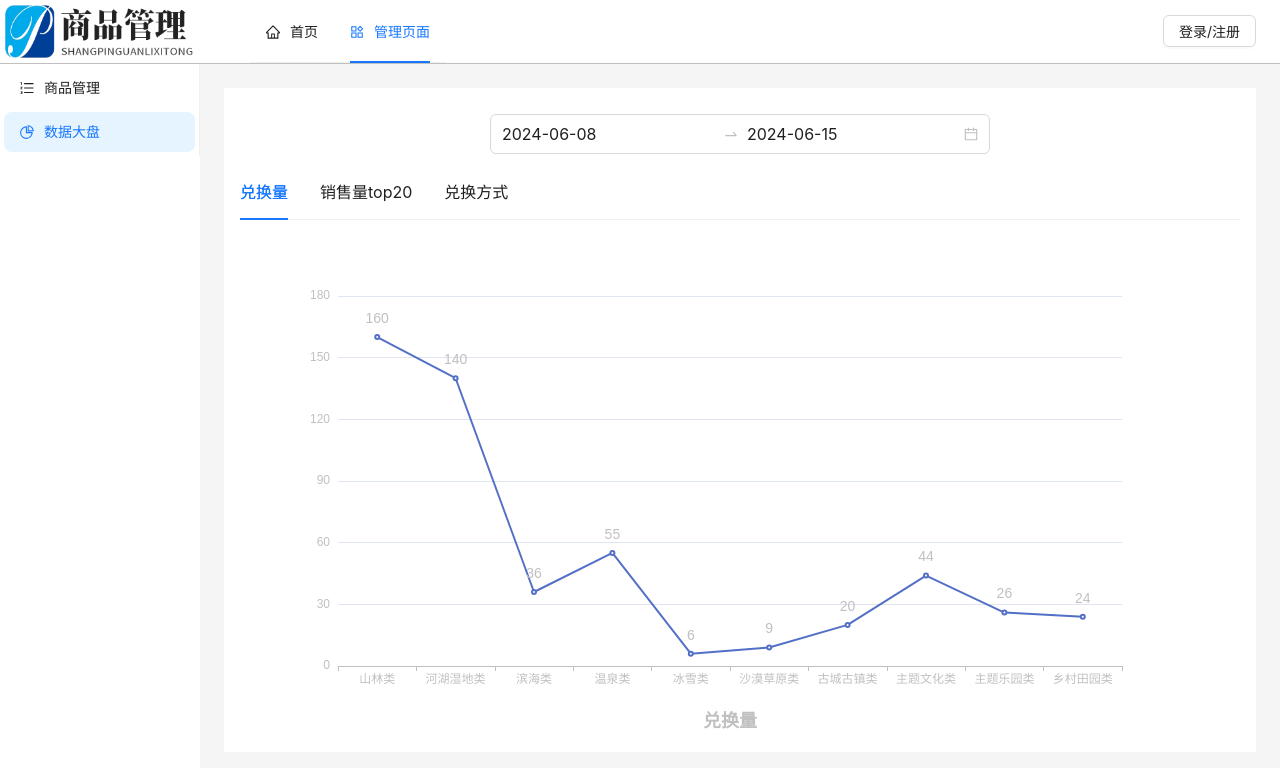
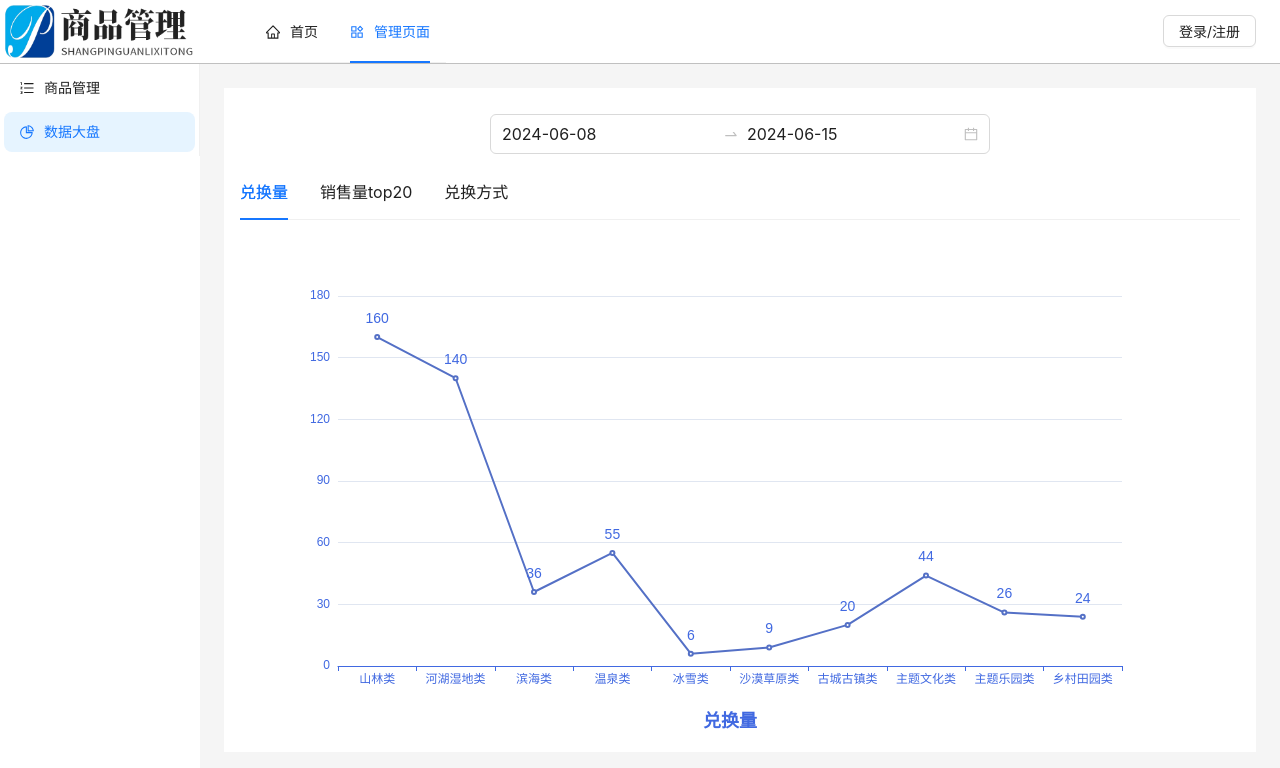
Before and after one commit to MuttonString/-, a React (Vite) app: page /admin/platter in a window 1280 px wide. Shown: the top 768 px of the page. Built offline with nearby package versions, Linux system fonts and the light colour scheme.

Commit message:
更改echarts字体颜色，使得在亮暗模式均比较清晰

```diff
--- a/src/components/GoodsPlatter/ExchangeAmount/index.tsx
+++ b/src/components/GoodsPlatter/ExchangeAmount/index.tsx
@@ -26,18 +26,18 @@ function ExchangeAmount() {
                 text: '兑换量',
                 x: 'center',
                 y: 'bottom',
-                textStyle: { color: 'silver' }
+                textStyle: { color: 'royalblue' }
             },
             tooltip: {},
             xAxis: {
                 data: count.map(item => item.name),
                 axisLine: {
-                    lineStyle: { color: 'silver' }
+                    lineStyle: { color: 'royalblue' }
                 }
             },
             yAxis: {
                 axisLine: {
-                    lineStyle: { color: 'silver' }
+                    lineStyle: { color: 'royalblue' }
                 }
             },
             series: [
@@ -49,7 +49,7 @@ function ExchangeAmount() {
                         position: 'top', // 在上方显示
                         distance: 15, // 距离图形元素的距离。当 position 为字符描述值（如 'top'、'insideRight'）时候有效
                         verticalAlign: 'middle',
-                        color: 'silver', // 顶部数据的颜色
+                        color: 'royalblue', // 顶部数据的颜色
                         fontSize: 14 // 顶部数据的字体大小
                     }
                 }
--- a/src/components/GoodsPlatter/ExchangeMethod/index.tsx
+++ b/src/components/GoodsPlatter/ExchangeMethod/index.tsx
@@ -26,7 +26,7 @@ function ExchangeMethod() {
                 text: '兑换方式',
                 x: 'center',
                 y: 'bottom',
-                textStyle: { color: 'silver' }
+                textStyle: { color: 'royalblue' }
             },
             //鼠标移入提示
             tooltip: {
@@ -43,7 +43,7 @@ function ExchangeMethod() {
                 icon: 'circle',
                 itemWidth: 8, //图例宽度
                 itemHeight: 8, //图例高度
-                textStyle: { color: 'silver' },
+                textStyle: { color: 'royalblue' },
                 fontSize: 14,
                 fontFamily: '微软雅黑'
             },
--- a/src/components/GoodsPlatter/Top20Sales/index.tsx
+++ b/src/components/GoodsPlatter/Top20Sales/index.tsx
@@ -28,7 +28,7 @@ function Top20Sales() {
                 text: '销量Top20',
                 x: 'center',
                 y: 'bottom',
-                textStyle: { color: 'silver' }
+                textStyle: { color: 'royalblue' }
             },
             //鼠标移入提示
             tooltip: {
@@ -39,12 +39,12 @@ function Top20Sales() {
             xAxis: {
                 data: count.map(item => item.name),
                 axisLine: {
-                    lineStyle: { color: 'silver' }
+                    lineStyle: { color: 'royalblue' }
                 }
             },
             yAxis: {
                 axisLine: {
-                    lineStyle: { color: 'silver' }
+                    lineStyle: { color: 'royalblue' }
                 }
             },
             series: [
@@ -56,7 +56,7 @@ function Top20Sales() {
                         position: 'top', // 在上方显示
                         distance: 15, // 距离图形元素的距离。当 position 为字符描述值（如 'top'、'insideRight'）时候有效
                         verticalAlign: 'middle',
-                        color: 'silver', // 顶部数据的颜色
+                        color: 'royalblue', // 顶部数据的颜色
                         fontSize: 14 // 顶部数据的字体大小
                     }
                 }
```
